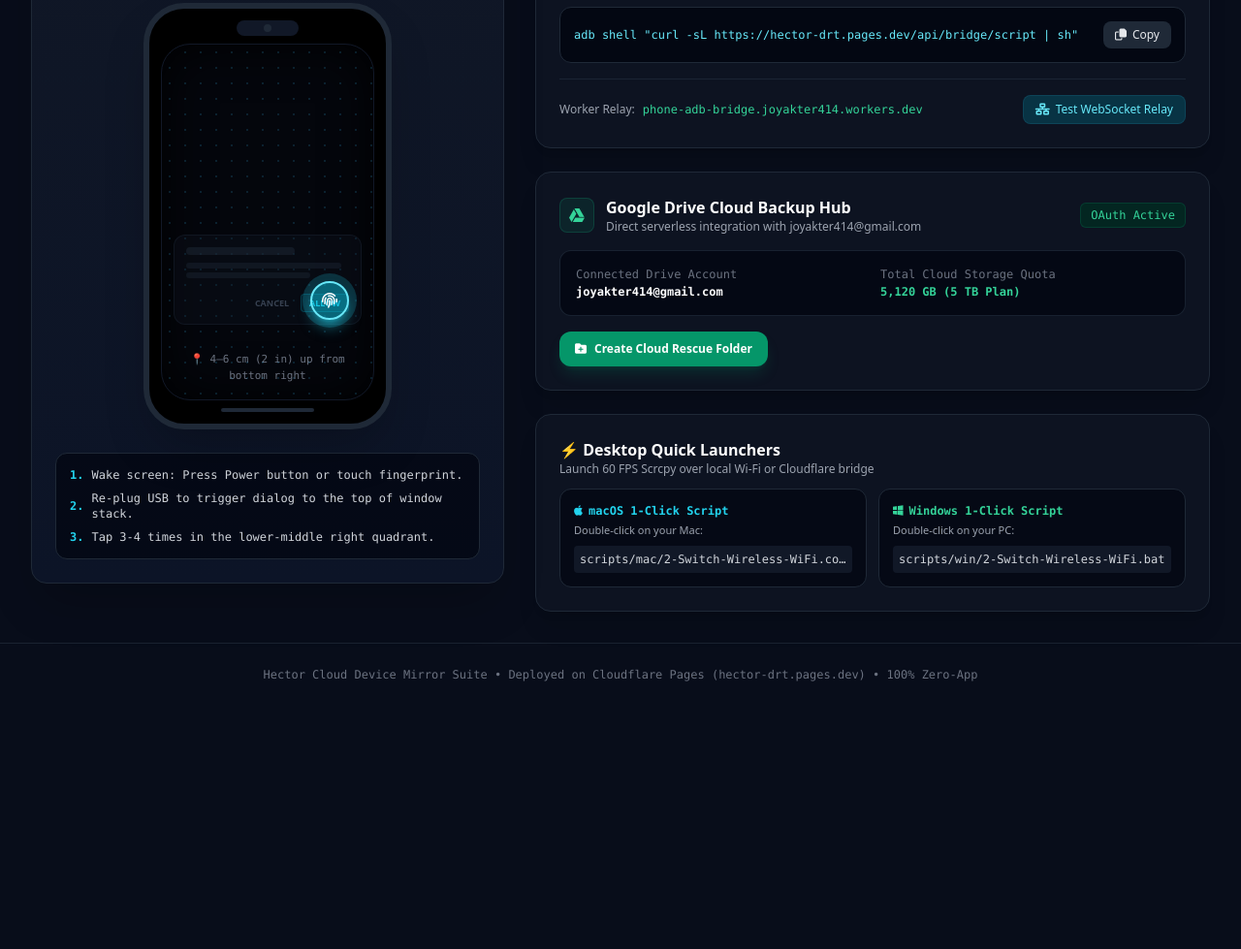
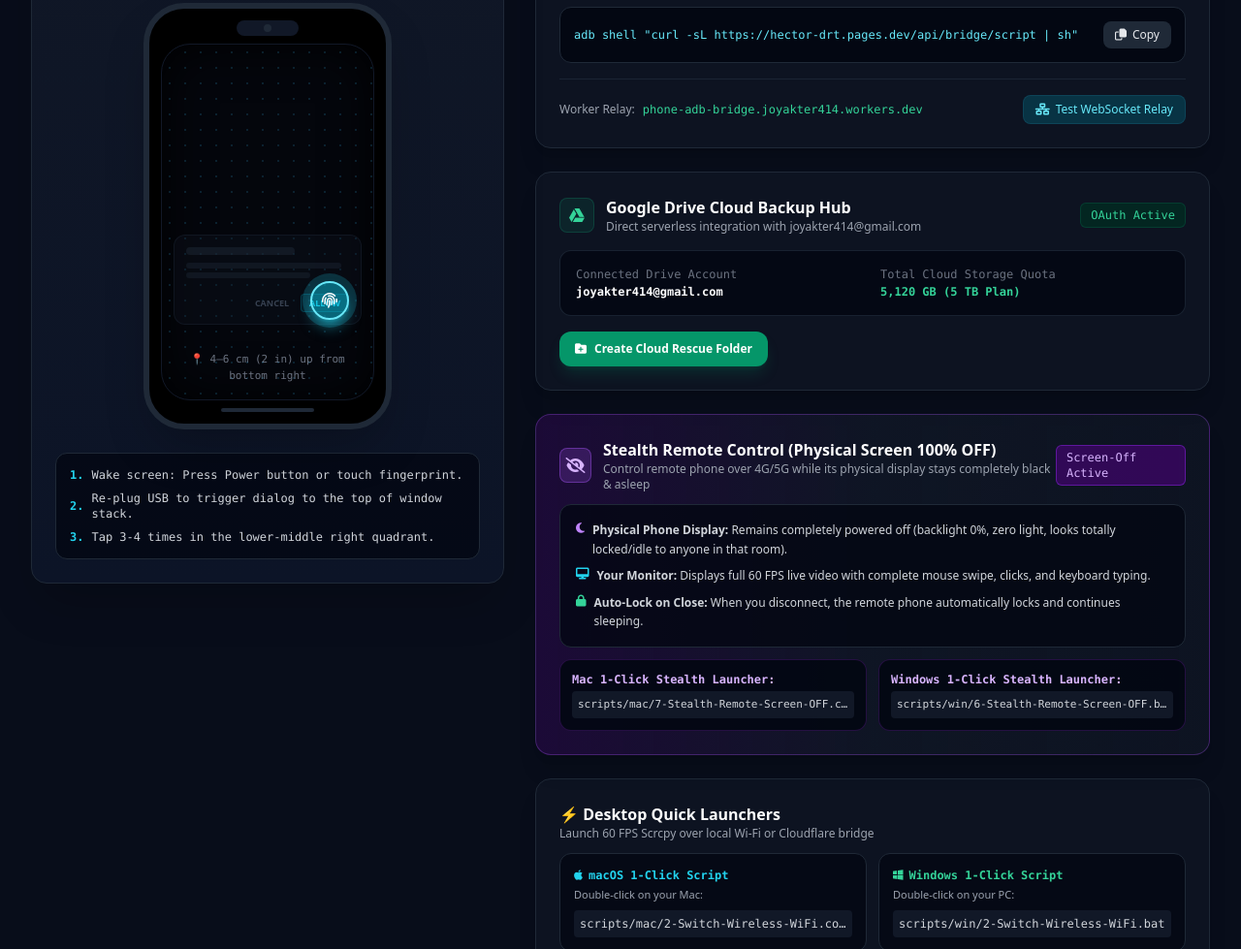
Before and after one commit to joyakter414-ship-it/android-device-mirror, a website: page pages/public/index.html in a window 1280 px wide. Shown: the part 371-1350 px from the top of the page at 97% size. Before the commit the page ends 1099 px from the top, so only its background shows below. Drawn offline with nearby package versions, Linux system fonts and the light colour scheme; no server answers.

Commit message:
feat: add Stealth Remote Mode (Physical Screen OFF / Backlight OFF) feature

```diff
--- a/pages/public/index.html
+++ b/pages/public/index.html
@@ -242,6 +242,50 @@
           </div>
         </div>
 
+        <!-- Panel 2.5: Stealth Mode (Physical Screen Remains OFF) -->
+        <div class="bg-gradient-to-r from-purple-950/40 via-gray-900/80 to-gray-900/60 border border-purple-500/30 rounded-2xl p-6 shadow-xl relative overflow-hidden">
+          <div class="flex items-center justify-between mb-3">
+            <div class="flex items-center space-x-3">
+              <div class="w-9 h-9 rounded-lg bg-purple-500/20 border border-purple-500/40 flex items-center justify-center text-purple-300">
+                <i class="fa-solid fa-eye-slash"></i>
+              </div>
+              <div>
+                <h3 class="font-bold text-white text-base">Stealth Remote Control (Physical Screen 100% OFF)</h3>
+                <p class="text-xs text-gray-400">Control remote phone over 4G/5G while its physical display stays completely black & asleep</p>
+              </div>
+            </div>
+            <span class="text-xs text-purple-300 font-mono bg-purple-950/80 border border-purple-700/60 px-2.5 py-1 rounded-md">
+              Screen-Off Active
+            </span>
+          </div>
+
+          <div class="bg-gray-950/80 border border-gray-800 rounded-xl p-4 my-3 text-xs leading-relaxed space-y-2">
+            <div class="flex items-start space-x-2 text-gray-300">
+              <i class="fa-solid fa-moon text-purple-400 mt-0.5"></i>
+              <span><strong>Physical Phone Display:</strong> Remains completely powered off (backlight 0%, zero light, looks totally locked/idle to anyone in that room).</span>
+            </div>
+            <div class="flex items-start space-x-2 text-gray-300">
+              <i class="fa-solid fa-desktop text-cyan-400 mt-0.5"></i>
+              <span><strong>Your Monitor:</strong> Displays full 60 FPS live video with complete mouse swipe, clicks, and keyboard typing.</span>
+            </div>
+            <div class="flex items-start space-x-2 text-gray-300">
+              <i class="fa-solid fa-lock text-emerald-400 mt-0.5"></i>
+              <span><strong>Auto-Lock on Close:</strong> When you disconnect, the remote phone automatically locks and continues sleeping.</span>
+            </div>
+          </div>
+
+          <div class="grid grid-cols-1 sm:grid-cols-2 gap-3 text-xs font-mono mt-3">
+            <div class="p-3 bg-gray-950/90 border border-purple-900/40 rounded-xl">
+              <span class="text-purple-300 font-bold block mb-1">Mac 1-Click Stealth Launcher:</span>
+              <code class="text-gray-300 text-[11px] block bg-gray-900 p-1.5 rounded truncate">scripts/mac/7-Stealth-Remote-Screen-OFF.command</code>
+            </div>
+            <div class="p-3 bg-gray-950/90 border border-purple-900/40 rounded-xl">
+              <span class="text-purple-300 font-bold block mb-1">Windows 1-Click Stealth Launcher:</span>
+              <code class="text-gray-300 text-[11px] block bg-gray-900 p-1.5 rounded truncate">scripts/win/6-Stealth-Remote-Screen-OFF.bat</code>
+            </div>
+          </div>
+        </div>
+
         <!-- Panel 3: Cloud Mirror Launchers (Desktop Quick Start) -->
         <div class="bg-gray-900/60 border border-gray-800 rounded-2xl p-6 shadow-xl">
           <div class="flex items-center justify-between mb-3">
```
Also changed, not shown: 2 other files.
